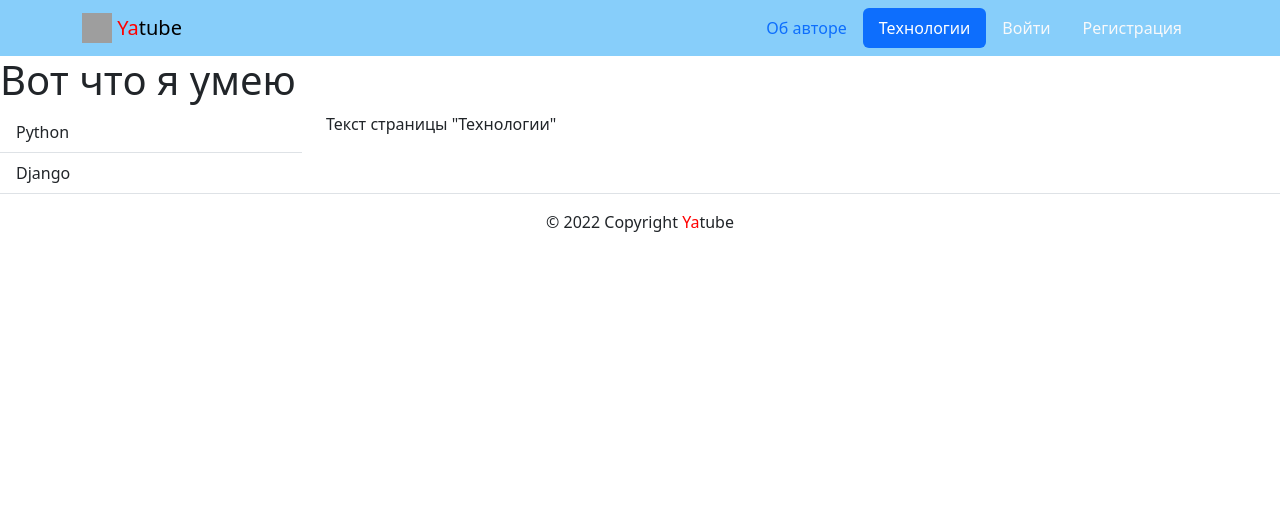
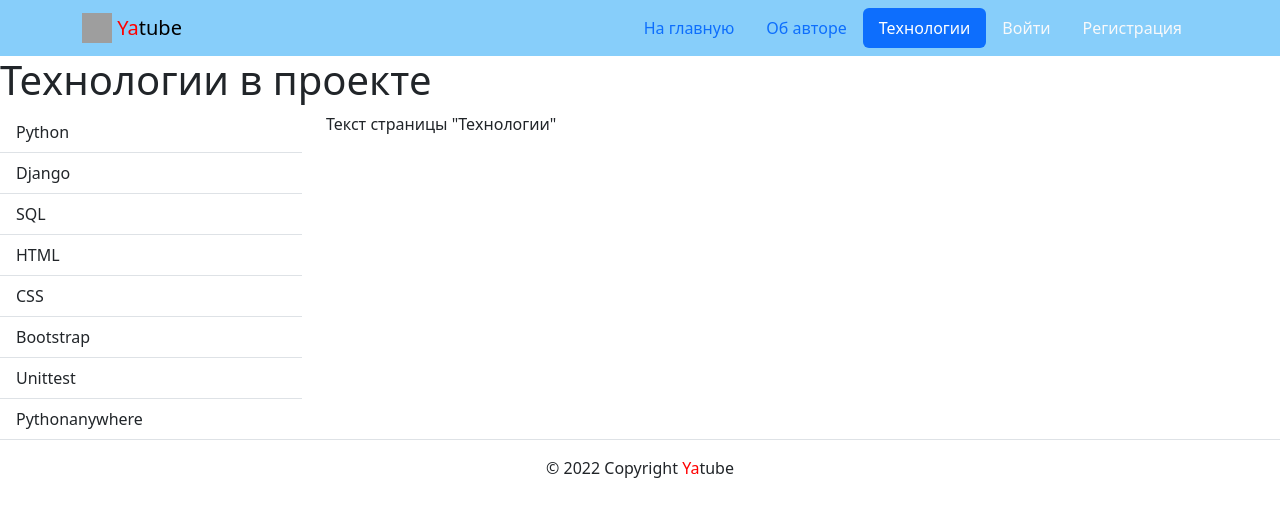
Before and after one commit to Duzer61/yatube_improvement, a Django app: page /about/tech/ in a window 1280 px wide. Shown: the top 517 px of the page. Run offline with Django 3.2, Linux system fonts and the light colour scheme; some libraries are stand-ins or nearby versions; grey boxes are pictures that could not be loaded.

Commit message:
Добавил ссылку На главную в меню header

```diff
--- a/yatube/templates/about/tech.html
+++ b/yatube/templates/about/tech.html
@@ -1,8 +1,9 @@
 {% extends "base.html" %}
 {% block title %}Технологии{% endblock %}
 {% block content %}
+
 <div class="row">
-  <h1>Вот что я умею</h1>
+  <h1>Технологии в проекте</h1>
   <aside class="col-12 col-md-3">
     <ul class="list-group list-group-flush">
       <li class="list-group-item">
@@ -11,6 +12,24 @@
       <li class="list-group-item">
         Django
       </li>
+      <li class="list-group-item">
+        SQL
+      </li>
+      <li class="list-group-item">
+        HTML
+      </li>
+      <li class="list-group-item">
+        CSS
+      </li>
+      <li class="list-group-item">
+        Bootstrap
+      </li>
+      <li class="list-group-item">
+        Unittest
+      </li>
+      <li class="list-group-item">
+        Pythonanywhere
+      </li>
     </ul>
   </aside>
   <article class="col-12 col-md-9">
--- a/yatube/templates/includes/header.html
+++ b/yatube/templates/includes/header.html
@@ -8,6 +8,12 @@
         <span style="color:red">Ya</span>tube
       </a>
       <ul class="nav nav-pills">
+        {% if view_name != 'posts:index' %}
+        <li class="nav-item">
+          <a class="nav-link"
+            href="{% url 'posts:index' %}">На главную</a>
+        </li>
+        {% endif %}
         <li class="nav-item">
           <a class="nav-link {% if view_name == 'about:author' %}active{% endif %}"
             href="{% url 'about:author' %}">Об авторе</a>
```
